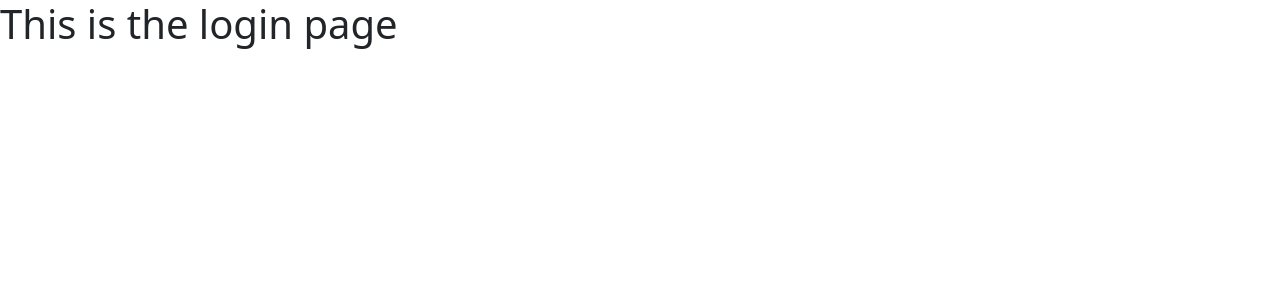
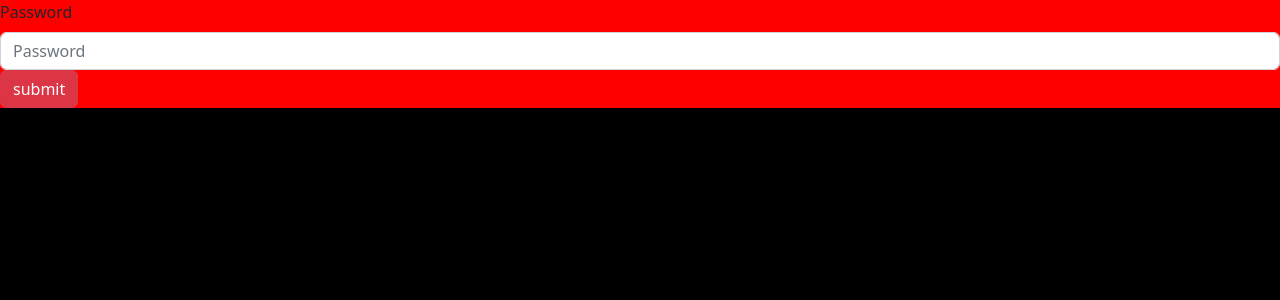
Before and after one commit to dev-kev-coder/Family-Charades, a React (Create React App) app in the folder client/: page / in a window 1280 px wide. Shown: the top 300 px of the page. Built offline with nearby package versions, Linux system fonts and the light colour scheme.

Commit message:
created login folder to house components related to login page

```diff
--- a/client/src/App.js
+++ b/client/src/App.js
@@ -1,18 +1,21 @@
-import {Route, Routes} from 'react-router-dom';
+import { Route, Routes } from 'react-router-dom';
+// import Container from 'react-bootstrap/Container';
 
 // Import pages for application
-import Login from './pages/Login.js';
+import Login from './pages/Login/Login.js';
 import Home from './pages/Home.js';
 
 const App = () => {
     return (
         <div>
             <Routes>
-            <Route path='/' element={<Login />} />
-            <Route path='/home' element={<Home />} />
+                {/* <Container fluid> */}
+                    <Route path="/" element={<Login />} />
+                    <Route path="/home" element={<Home />} />
+                {/* </Container> */}
             </Routes>
         </div>
     );
-}
+};
 
 export default App;
--- a/client/src/pages/Login.js
+++ /dev/null
@@ -1,9 +0,0 @@
-const Login = () => {
-    return (
-        <>
-            <h1>This is the login page</h1>
-        </>
-    )
-}
-
-export default Login;
--- /dev/null
+++ b/client/src/pages/Login/Login.css.js
@@ -0,0 +1,13 @@
+const style = {
+    centerParent: {
+        backgroundColor: "black",
+        height: "100vh",
+        width: "100%",
+    },
+
+    centerChild: {
+        backgroundColor: "red"
+    }
+}
+
+export default style;
--- /dev/null
+++ b/client/src/pages/Login/Login.js
@@ -0,0 +1,28 @@
+import Button from 'react-bootstrap/Button';
+import Form from 'react-bootstrap/Form';
+import Row from 'react-bootstrap/Row';
+import Col  from 'react-bootstrap/Col';
+
+// Bring in style object
+import style from './Login.css.js';
+
+const Login = () => {
+    return (
+        <div className="login-container" style={style.centerParent}>
+            <div className="form-container" style={style.centerChild}>
+                <Form>
+                    <Form.Group className="mb-3" controlId="formBasicPassword">
+                        <Form.Label>Password</Form.Label>
+                        <Form.Control type="password" placeholder="Password" />
+
+                        <Button variant="danger" type="submit">
+                            submit
+                        </Button>
+                    </Form.Group>
+                </Form>
+            </div>
+        </div>
+    );
+};
+
+export default Login;
```
Lines whose indentation alone changed are shown as unchanged.
